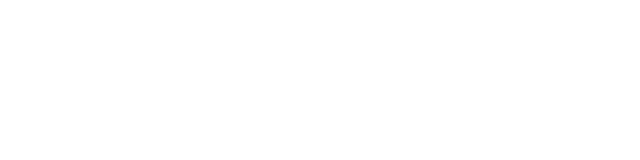
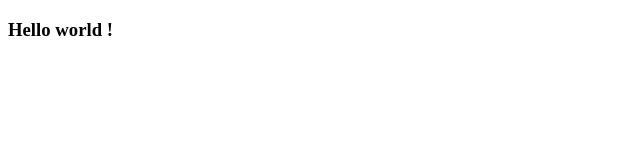
Before and after one commit to floriansr/startup-jolimoi-front-technical-test, a React (Create React App) app: page / in a window 1280 px wide. Shown: the top 160 px of the page, without its empty margins (0-640 px from the left). Built offline with nearby package versions, Linux system fonts and the light colour scheme.

Commit message:
[change] files extension, from .js to .jsx

```diff
--- a/src/App.js
+++ b/src/App.jsx
@@ -2,8 +2,10 @@ import React from 'react';
 
 const App = () => {
   return (
-    <></>
+    <>
+      <h3>Hello world !</h3>
+    </>
   );
-}
+};
 
 export default App;
```
Also changed, not shown: src/index.jsx (renamed from src/index.js).
